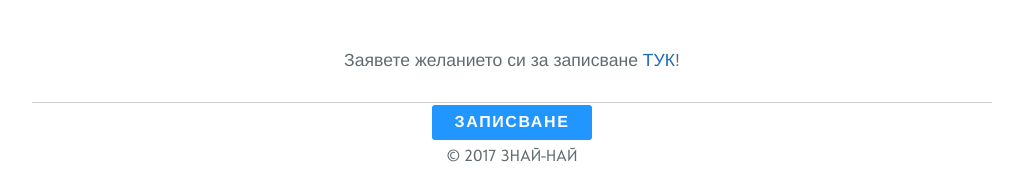
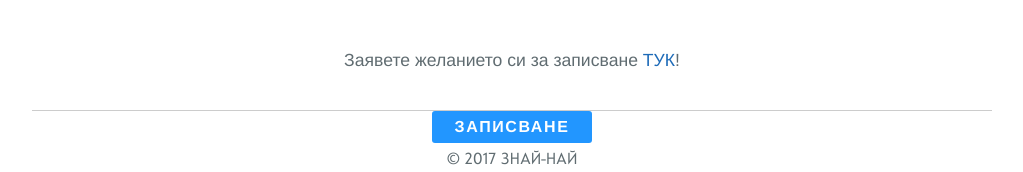
Before and after one commit to znainai/znainai.github.io, a Jekyll site: the page built from index.md, in a window 1280 px wide. Shown: the part 1027-1199 px from the top of the page, without its empty margins (128-1151 px from the left). Built offline with Jekyll 4.4.1, drawn with Linux system fonts in a browser that asks for light colours.

Commit message:
Update jekyll-theme-cayman.scss

```diff
--- a/_sass/jekyll-theme-cayman.scss
+++ b/_sass/jekyll-theme-cayman.scss
@@ -338,7 +338,7 @@ footer#main-footer {
   position: absolute;
   bottom: 0;
   width: 100%;
-  height: 1.5em;
+  height: 1em;
   line-height: 2em;
   text-align: center;
   border-top: solid 1px #ccc;
@@ -349,8 +349,8 @@ footer#main-footer {
     width: 10em;
     display: block;
     margin: auto;
-    margin-top: 0.1em;
-    padding: 0.1em;
+    margin-top: 0em;
+    padding: 0em;
     font-family: Arial Black, Helvetica, sans-serif;
     font-weight: bold;
     letter-spacing: 0.1em;
```
